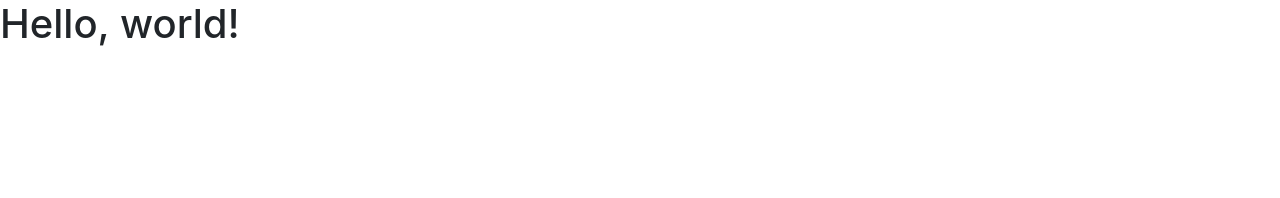
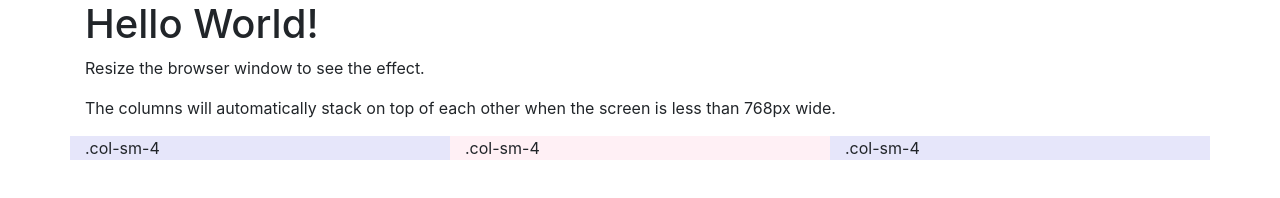
Before and after one commit to singsunns/singsunns.github.io, a plain HTML site: page index.html in a window 1280 px wide. Drawn offline with nearby package versions, Linux system fonts and the light colour scheme.

Commit message:
add bootstrap markup

```diff
--- a/index.html
+++ b/index.html
@@ -11,7 +11,16 @@
     <title>Welcome mampaks</title>
   </head>
   <body>
-    <h1>Hello, world!</h1>
+    <div class="container">
+        <h1>Hello World!</h1>
+        <p>Resize the browser window to see the effect.</p>
+        <p>The columns will automatically stack on top of each other when the screen is less than 768px wide.</p>
+        <div class="row">
+          <div class="col-sm-4" style="background-color:lavender;">.col-sm-4</div>
+          <div class="col-sm-4" style="background-color:lavenderblush;">.col-sm-4</div>
+          <div class="col-sm-4" style="background-color:lavender;">.col-sm-4</div>
+        </div>
+      </div>
 
     <!-- Optional JavaScript -->
     <!-- jQuery first, then Popper.js, then Bootstrap JS -->
```
